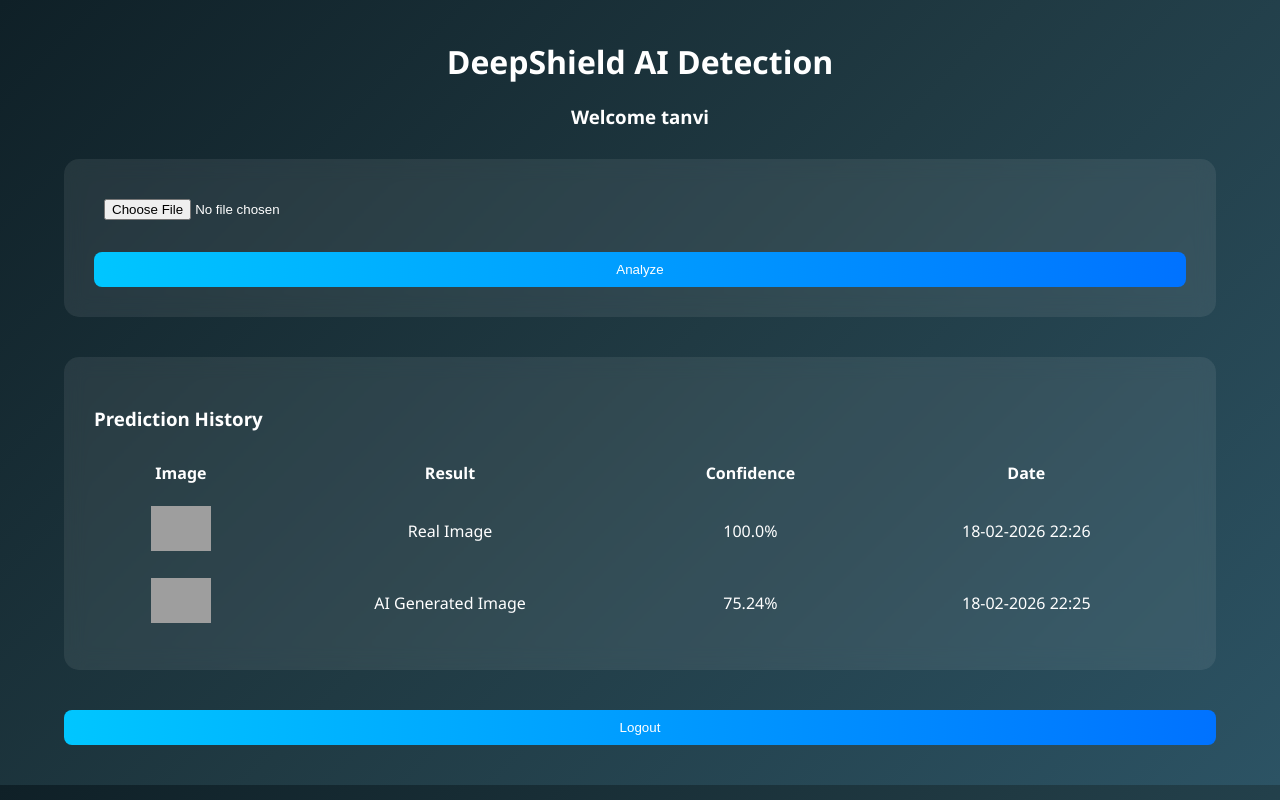
After one commit to sakshisalunkhe601/DeepShield-AI-Image-Detector, a Flask app: page /dashboard in a window 1280 px wide. The commit adds this page. Run offline with Flask 3, Linux system fonts and the light colour scheme; a user stored in the database is signed in; data comes from the database, SQL or seed files in the repository; both versions use the stored data as it was after the commit; grey boxes are pictures that could not be loaded.

Commit message:
modified html

```diff
--- a/app.py
+++ b/app.py
@@ -1,63 +1,206 @@
-from flask import Flask, render_template, request
+from flask import Flask, render_template, request, redirect, url_for, session, flash
 import tensorflow as tf
 import numpy as np
 import os
+import sqlite3
+import uuid
+from werkzeug.utils import secure_filename
+from werkzeug.security import generate_password_hash, check_password_hash
 from tensorflow.keras.preprocessing import image
+from datetime import datetime
+
+# ---------------- APP CONFIG ---------------- #
 
 app = Flask(__name__)
+app.secret_key = "super_secret_key_123"
 
+UPLOAD_FOLDER = "static/uploads"
+ALLOWED_EXTENSIONS = {"png", "jpg", "jpeg"}
 IMG_SIZE = 224
-UPLOAD_FOLDER = "static/uploads"
+
 app.config["UPLOAD_FOLDER"] = UPLOAD_FOLDER
-
-# Auto-create upload folder
 os.makedirs(UPLOAD_FOLDER, exist_ok=True)
 
-# Load trained model
-model = tf.keras.models.load_model("models/deepshield_model.h5")
+# ---------------- LOAD MODEL ---------------- #
 
-def predict_image(img_path):
-    img = image.load_img(img_path, target_size=(IMG_SIZE, IMG_SIZE))
+try:
+    model = tf.keras.models.load_model("models/deepshield_model.h5")
+    print("✅ Model Loaded Successfully")
+except:
+    model = None
+    print("⚠️ Model NOT Found! Place it inside models folder.")
+
+# ---------------- DATABASE ---------------- #
+
+def init_db():
+    conn = sqlite3.connect("database.db")
+    c = conn.cursor()
+
+    c.execute("""
+    CREATE TABLE IF NOT EXISTS users(
+        id INTEGER PRIMARY KEY AUTOINCREMENT,
+        username TEXT UNIQUE,
+        password TEXT
+    )
+    """)
+
+    c.execute("""
+    CREATE TABLE IF NOT EXISTS predictions(
+        id INTEGER PRIMARY KEY AUTOINCREMENT,
+        user_id INTEGER,
+        image TEXT,
+        label TEXT,
+        confidence REAL,
+        explanation TEXT,
+        timestamp TEXT
+    )
+    """)
+
+    conn.commit()
+    conn.close()
+
+init_db()
+
+# ---------------- UTIL FUNCTIONS ---------------- #
+
+def allowed_file(filename):
+    return "." in filename and filename.rsplit(".", 1)[1].lower() in ALLOWED_EXTENSIONS
+
+def predict_image(path):
+    if model is None:
+        return "Model Not Loaded", 0, "Model file missing."
+
+    img = image.load_img(path, target_size=(IMG_SIZE, IMG_SIZE))
     img_array = image.img_to_array(img) / 255.0
     img_array = np.expand_dims(img_array, axis=0)
 
-    prediction = model.predict(img_array, verbose=0)[0][0]
+    prediction = model.predict(img_array)[0][0]
 
-    # IMPORTANT: fake=0, real=1
     if prediction > 0.5:
         label = "Real Image"
-        confidence = prediction * 100
-        color = "green"
+        confidence = float(prediction * 100)
+        explanation = "Natural lighting and realistic texture distribution detected."
     else:
         label = "AI Generated Image"
-        confidence = (1 - prediction) * 100
-        color = "red"
+        confidence = float((1 - prediction) * 100)
+        explanation = "Synthetic patterns, inconsistent lighting or texture artifacts detected."
 
-    return label, round(float(confidence), 2), color
+    return label, round(confidence, 2), explanation
 
+# ---------------- ROUTES ---------------- #
 
-@app.route("/", methods=["GET", "POST"])
-def index():
+@app.route("/")
+def home():
+    if "user_id" in session:
+        return redirect(url_for("dashboard"))
+    return redirect(url_for("login"))
+
+# -------- REGISTER -------- #
+
+@app.route("/register", methods=["GET", "POST"])
+def register():
+    if request.method == "POST":
+        username = request.form["username"]
+        password = generate_password_hash(request.form["password"])
+
+        conn = sqlite3.connect("database.db")
+        c = conn.cursor()
+
+        try:
+            c.execute("INSERT INTO users(username,password) VALUES(?,?)", (username, password))
+            conn.commit()
+            flash("Registration successful! Please login.")
+            return redirect(url_for("login"))
+        except:
+            flash("Username already exists!")
+        conn.close()
+
+    return render_template("register.html")
+
+# -------- LOGIN -------- #
+
+@app.route("/login", methods=["GET", "POST"])
+def login():
+    if request.method == "POST":
+        username = request.form["username"]
+        password = request.form["password"]
+
+        conn = sqlite3.connect("database.db")
+        c = conn.cursor()
+        c.execute("SELECT * FROM users WHERE username=?", (username,))
+        user = c.fetchone()
+        conn.close()
+
+        if user and check_password_hash(user[2], password):
+            session["user_id"] = user[0]
+            session["username"] = user[1]
+            return redirect(url_for("dashboard"))
+        else:
+            flash("Invalid Username or Password")
+
+    return render_template("login.html")
+
+# -------- LOGOUT -------- #
+
+@app.route("/logout")
+def logout():
+    session.clear()
+    return redirect(url_for("login"))
+
+# -------- DASHBOARD -------- #
+
+@app.route("/dashboard", methods=["GET", "POST"])
+def dashboard():
+    if "user_id" not in session:
+        return redirect(url_for("login"))
+
+    result = None
+    history = []
+
     if request.method == "POST":
         file = request.files["image"]
 
-        if file:
-            filename = file.filename.replace(" ", "_")
+        if file and allowed_file(file.filename):
+            filename = str(uuid.uuid4()) + "_" + secure_filename(file.filename)
             filepath = os.path.join(app.config["UPLOAD_FOLDER"], filename)
             file.save(filepath)
 
-            label, confidence, color = predict_image(filepath)
+            label, confidence, explanation = predict_image(filepath)
+            timestamp = datetime.now().strftime("%d-%m-%Y %H:%M")
 
-            return render_template(
-                "index.html",
-                label=label,
-                confidence=confidence,
-                color=color,
-                image_path=filepath
-            )
+            conn = sqlite3.connect("database.db")
+            c = conn.cursor()
+            c.execute("""
+                INSERT INTO predictions(user_id,image,label,confidence,explanation,timestamp)
+                VALUES(?,?,?,?,?,?)
+            """, (session["user_id"], filename, label, confidence, explanation, timestamp))
+            conn.commit()
+            conn.close()
 
-    return render_template("index.html")
+            result = {
+                "image": filename,
+                "label": label,
+                "confidence": confidence,
+                "explanation": explanation
+            }
 
+    # Fetch history
+    conn = sqlite3.connect("database.db")
+    c = conn.cursor()
+    c.execute("""
+        SELECT image,label,confidence,timestamp
+        FROM predictions WHERE user_id=?
+        ORDER BY id DESC
+    """, (session["user_id"],))
+    history = c.fetchall()
+    conn.close()
+
+    return render_template("dashboard.html",
+                           username=session["username"],
+                           result=result,
+                           history=history)
+
+# ---------------- RUN ---------------- #
 
 if __name__ == "__main__":
     app.run(debug=True)
--- /dev/null
+++ b/templates/base.html
@@ -0,0 +1,60 @@
+<!DOCTYPE html>
+<html>
+<head>
+    <title>DeepShield AI</title>
+    <style>
+        body {
+            margin:0;
+            font-family:Segoe UI;
+            background: linear-gradient(135deg,#0f2027,#203a43,#2c5364);
+            color:white;
+        }
+
+        .card {
+            background:rgba(255,255,255,0.08);
+            padding:30px;
+            border-radius:15px;
+            backdrop-filter: blur(10px);
+        }
+
+        input, button {
+            padding:10px;
+            border-radius:8px;
+            border:none;
+            width:100%;
+        }
+
+        button {
+            background:linear-gradient(90deg,#00c6ff,#0072ff);
+            color:white;
+            cursor:pointer;
+        }
+
+        button:hover {
+            transform:scale(1.05);
+        }
+
+        a { color:#00c6ff; }
+
+        table { width:100%; }
+
+        th, td { padding:10px; text-align:center; }
+
+    </style>
+</head>
+<body>
+
+{% with messages = get_flashed_messages() %}
+  {% if messages %}
+    <div style="text-align:center;color:yellow;margin-top:20px;">
+      {% for message in messages %}
+        <p>{{ message }}</p>
+      {% endfor %}
+    </div>
+  {% endif %}
+{% endwith %}
+
+{% block content %}{% endblock %}
+
+</body>
+</html>
--- /dev/null
+++ b/templates/dashboard.html
@@ -0,0 +1,64 @@
+{% extends "base.html" %}
+{% block content %}
+
+<div style="width:90%;margin:40px auto;">
+
+<h1 style="text-align:center;">DeepShield AI Detection</h1>
+<h3 style="text-align:center;">Welcome {{ username }}</h3>
+
+<div class="card" style="margin-top:30px;text-align:center;">
+<form method="POST" enctype="multipart/form-data">
+<input type="file" name="image" required>
+<br><br>
+<button type="submit">Analyze</button>
+</form>
+</div>
+
+{% if result %}
+<div style="display:flex;gap:40px;margin-top:40px;">
+<div style="flex:1;">
+<img src="{{ url_for('static', filename='uploads/' + result.image) }}"
+style="width:100%;border-radius:15px;">
+</div>
+
+<div style="flex:1;" class="card">
+<h2>{{ result.label }}</h2>
+
+<div style="background:#222;border-radius:20px;height:25px;">
+<div style="width:{{ result.confidence }}%;
+background:linear-gradient(90deg,#00ffcc,#0072ff);
+height:100%;text-align:center;">
+{{ result.confidence }}%
+</div>
+</div>
+
+<h3>Why?</h3>
+<p>{{ result.explanation }}</p>
+</div>
+</div>
+{% endif %}
+
+{% if history %}
+<div class="card" style="margin-top:40px;">
+<h3>Prediction History</h3>
+<table>
+<tr><th>Image</th><th>Result</th><th>Confidence</th><th>Date</th></tr>
+{% for item in history %}
+<tr>
+<td><img src="{{ url_for('static', filename='uploads/' + item[0]) }}" width="60"></td>
+<td>{{ item[1] }}</td>
+<td>{{ item[2] }}%</td>
+<td>{{ item[3] }}</td>
+</tr>
+{% endfor %}
+</table>
+</div>
+{% endif %}
+
+<div style="text-align:center;margin-top:40px;">
+<a href="{{ url_for('logout') }}"><button>Logout</button></a>
+</div>
+
+</div>
+
+{% endblock %}
```
Also changed, not shown: templates/index.html (+71 -55 lines), templates/login.html (added, +17 -0 lines), templates/register.html (added, +17 -0 lines), templates/result.html (deleted, +0 -16 lines), database.db (added), 1 other file.
